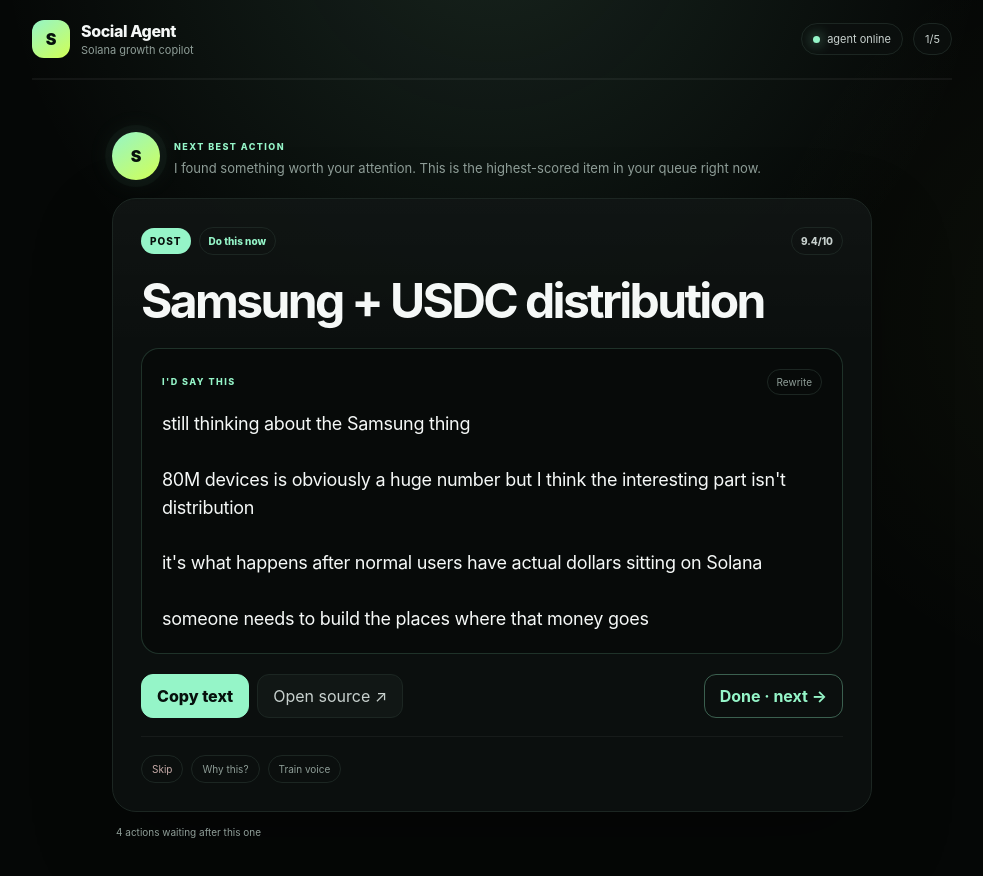
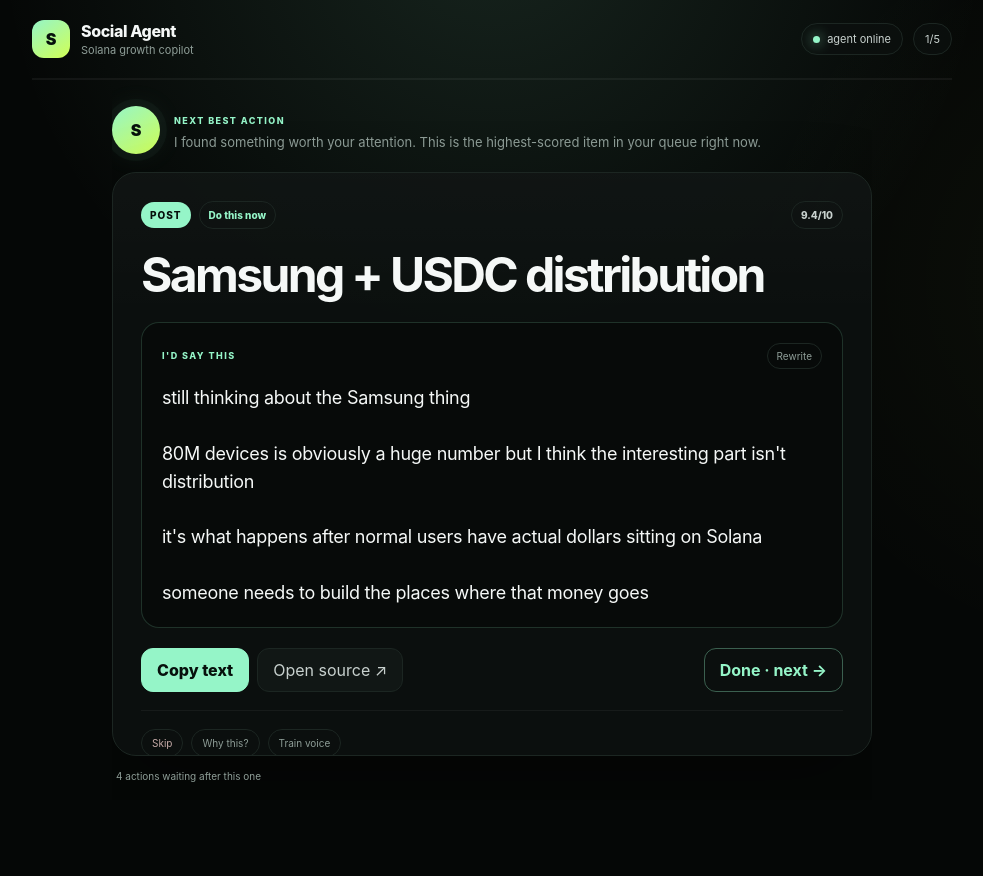
Before and after one commit to nicolaschacal/Social-agent, a Next.js app: page / in a window 1280 px wide. Shown: the top 876 px of the page, without its empty margins (148-1131 px from the left). After the commit the page ends 800 px from the top, so only its background shows below. Built offline with nearby package versions, Linux system fonts and the light colour scheme.

Commit message:
Prevent page scroll and contain overflow in agent card

```diff
--- a/app/globals.css
+++ b/app/globals.css
@@ -14,11 +14,19 @@
 
 * { box-sizing: border-box; }
 
-html { background: var(--bg); }
+html {
+  background: var(--bg);
+  width: 100%;
+  height: 100%;
+  overflow: hidden;
+}
 
 body {
   margin: 0;
-  min-height: 100vh;
+  width: 100%;
+  height: 100%;
+  min-height: 0;
+  overflow: hidden;
   color: var(--text);
   font-family: Inter, ui-sans-serif, system-ui, -apple-system, BlinkMacSystemFont, "Segoe UI", sans-serif;
   background:
@@ -33,12 +41,17 @@
 
 .agentShell {
   width: min(920px, calc(100% - 30px));
+  height: 100dvh;
   margin: 0 auto;
-  min-height: 100vh;
+  display: flex;
+  flex-direction: column;
+  overflow: hidden;
 }
 
 .agentHeader {
+  height: 78px;
   min-height: 78px;
+  flex: 0 0 78px;
   display: flex;
   align-items: center;
   justify-content: space-between;
@@ -104,6 +117,7 @@
 .progressTrack {
   width: 100%;
   height: 2px;
+  flex: 0 0 2px;
   background: rgba(255,255,255,.05);
   overflow: hidden;
 }
@@ -116,11 +130,17 @@
 
 .agentStage {
   width: min(760px, 100%);
+  flex: 1 1 auto;
+  min-height: 0;
   margin: 0 auto;
-  padding: 52px 0 60px;
+  padding: 26px 0 18px;
+  display: flex;
+  flex-direction: column;
+  overflow: hidden;
 }
 
 .agentThinking {
+  flex: 0 0 auto;
   display: grid;
   grid-template-columns: 48px 1fr;
   gap: 14px;
@@ -151,6 +171,11 @@
 }
 
 .actionCard {
+  flex: 1 1 auto;
+  min-height: 0;
+  overflow-y: auto;
+  overscroll-behavior: contain;
+  scrollbar-width: thin;
   border: 1px solid var(--line);
   border-radius: var(--radius);
   background:
@@ -367,6 +392,7 @@
 }
 
 .sessionFooter {
+  flex: 0 0 auto;
   justify-content: space-between;
   margin-top: 14px;
   padding: 0 4px;
@@ -379,7 +405,9 @@
 }
 
 .completeScreen {
-  min-height: calc(100vh - 78px);
+  height: calc(100dvh - 78px);
+  min-height: 0;
+  overflow: hidden;
   display: grid;
   place-items: center;
   align-content: center;
@@ -446,11 +474,15 @@
 @media (max-width: 680px) {
   .agentShell { width: min(100% - 20px, 920px); }
 
-  .agentHeader { min-height: 68px; }
+  .agentHeader {
+    height: 68px;
+    min-height: 68px;
+    flex-basis: 68px;
+  }
 
   .liveBadge { display: none; }
 
-  .agentStage { padding: 34px 0 36px; }
+  .agentStage { padding: 16px 0 10px; }
 
   .agentThinking {
     grid-template-columns: 40px 1fr;
@@ -494,3 +526,54 @@
     justify-content: space-between;
   }
 }
+
+
+@media (max-height: 760px) {
+  .agentStage {
+    padding-top: 12px;
+    padding-bottom: 8px;
+  }
+
+  .agentThinking {
+    margin-bottom: 10px;
+  }
+
+  .agentThinking p {
+    margin-top: 2px;
+  }
+
+  .actionCard {
+    padding: 18px;
+  }
+
+  .actionCard > h1 {
+    margin-top: 14px;
+    font-size: clamp(26px, 5vw, 38px);
+  }
+
+  .sourceText,
+  .draftBlock,
+  .followBlock {
+    margin-top: 14px;
+  }
+
+  .primaryActions {
+    margin-top: 14px;
+  }
+
+  .decisionRow {
+    margin-top: 12px;
+    padding-top: 12px;
+  }
+}
+
+@supports (padding: env(safe-area-inset-top)) {
+  .agentShell {
+    padding-left: env(safe-area-inset-left);
+    padding-right: env(safe-area-inset-right);
+  }
+
+  .agentHeader {
+    padding-top: env(safe-area-inset-top);
+  }
+}
```
